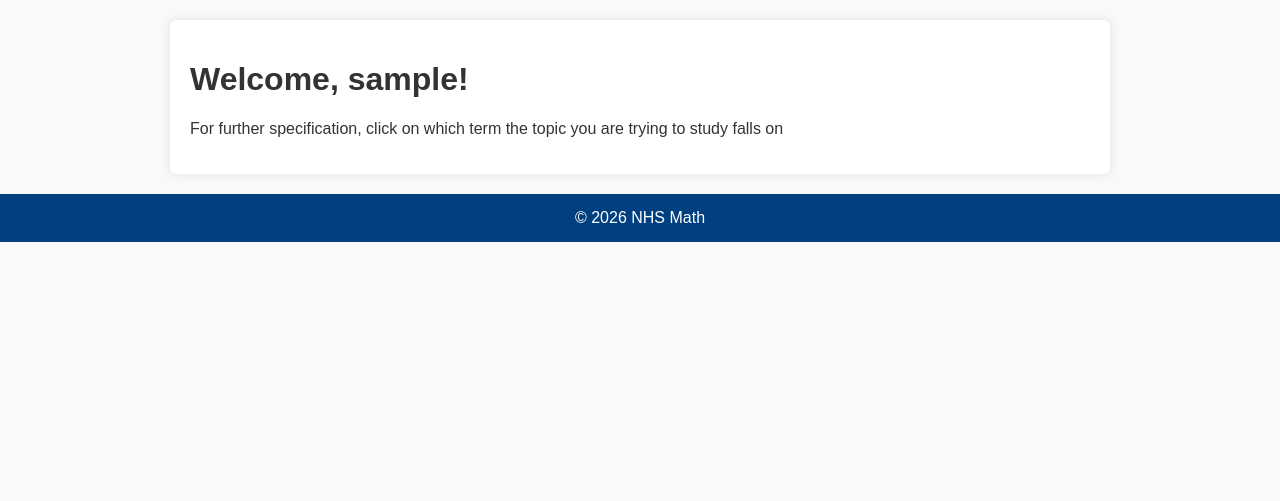
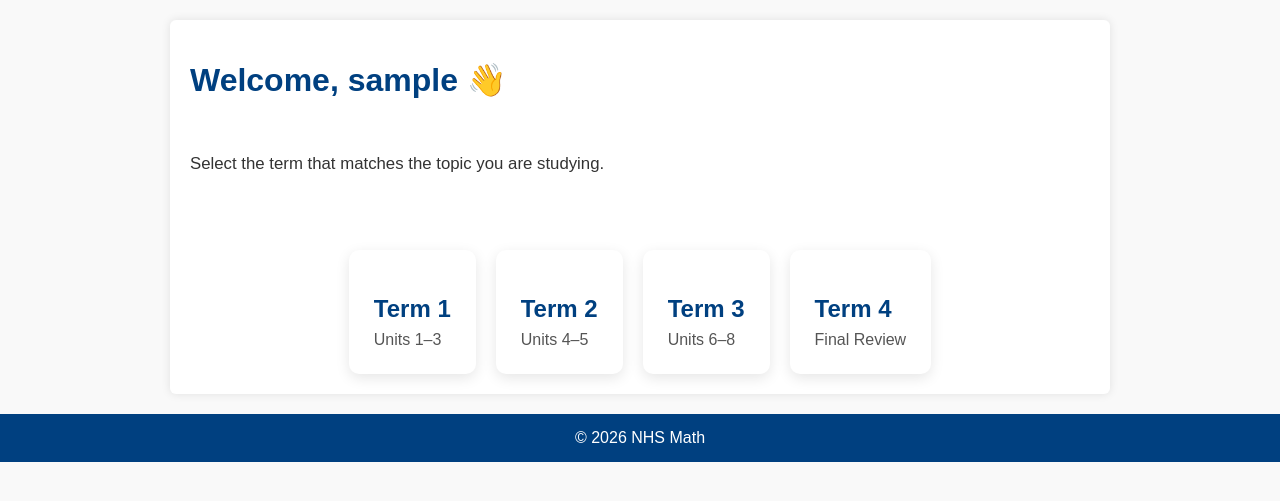
Before and after one commit to ryan-hyn/nhs-math, a Flask app: page / in a window 1280 px wide. Shown: the part 86-587 px from the top of the page. Run offline with Flask 3, Linux system fonts and the light colour scheme; the visitor is signed in with stand-in values (Sample User, id 1).

Commit message:
V1.4 Card Update

```diff
--- a/app/routes.py
+++ b/app/routes.py
@@ -44,8 +44,8 @@ def logout():
 @app.route('/index')
 @login_required
 def index():
-    posts = ('For further specification, click on which term the topic you are trying to study falls on')
-    return render_template('index.html', title='Home Page', posts=posts)
+    message = "For further specification, click on which term the topic you are trying to study falls on."
+    return render_template('index.html', title='Home Page', message=message)
 
 @app.route('/register', methods=['GET', 'POST'])
 def register():
--- a/app/static/style.css
+++ b/app/static/style.css
@@ -178,3 +178,112 @@ main.form-container a:hover {
         font-size: 1em;
     }
 }
+/* ------------------- Index / Dashboard ------------------- */
+
+.page-container {
+    display: flex;
+    flex-direction: column;
+    gap: 25px;
+}
+
+.page-title {
+    font-size: 2em;
+    color: #004080;
+    margin-bottom: 10px;
+}
+
+/* ------------------- Posts feed ------------------- */
+
+.posts {
+    display: flex;
+    flex-direction: column;
+    gap: 15px;
+}
+
+.post-card {
+    background-color: #fdfdfd;
+    padding: 20px;
+    border-radius: 8px;
+    border-left: 5px solid #004080;
+    box-shadow: 0 2px 8px rgba(0,0,0,0.08);
+    transition: transform 0.15s ease, box-shadow 0.15s ease;
+}
+
+.post-card:hover {
+    transform: translateY(-2px);
+    box-shadow: 0 4px 14px rgba(0,0,0,0.12);
+}
+
+.post-meta {
+    display: flex;
+    justify-content: space-between;
+    font-size: 0.85em;
+    color: #666;
+    margin-bottom: 10px;
+}
+
+.post-meta .author {
+    font-weight: bold;
+    color: #004080;
+}
+
+.post-content {
+    font-size: 1.05em;
+    line-height: 1.6;
+}
+
+/* ------------------- Empty state ------------------- */
+
+.empty-state {
+    text-align: center;
+    padding: 50px 20px;
+    background: #f4f8ff;
+    border-radius: 10px;
+    border: 1px dashed #aac4e6;
+}
+
+.empty-state p:first-child {
+    font-size: 1.2em;
+    font-weight: bold;
+    margin-bottom: 10px;
+}
+
+.empty-state p:last-child {
+    color: #555;
+}
+/* ------------------- Term cards dashboard ------------------- */
+
+.term-grid {
+    display: flex;
+    flex-wrap: wrap;
+    justify-content: center; /* centers items horizontally */
+    gap: 20px;
+    margin-top: 30px;
+}
+
+
+.term-card {
+    display: block;
+    padding: 25px;
+    background: white;
+    border-radius: 10px;
+    text-decoration: none;
+    color: inherit;
+    box-shadow: 0 4px 14px rgba(0,0,0,0.1);
+    transition: transform 0.15s ease, box-shadow 0.15s ease;
+}
+
+.term-card:hover {
+    transform: translateY(-4px);
+    box-shadow: 0 8px 24px rgba(0,0,0,0.15);
+}
+
+.term-card h2 {
+    color: #004080;
+    margin-bottom: 8px;
+}
+
+.term-card p {
+    color: #555;
+    margin: 0;
+}
--- a/app/templates/index.html
+++ b/app/templates/index.html
@@ -1,6 +1,33 @@
 {% extends "base.html" %}
 
 {% block content %}
-    <h1>Welcome, {{ current_user.username }}!</h1>
-    <div><p>{{ posts }}</p></div>
+<div class="page-container">
+    <h1 class="page-title">Welcome, {{ current_user.username }} 👋</h1>
+
+    <p class="post-content">
+        Select the term that matches the topic you are studying.
+    </p>
+
+    <div class="term-grid">
+        <a href="{{ url_for('term_1') }}" class="term-card">
+            <h2>Term 1</h2>
+            <p>Units 1–3</p>
+        </a>
+
+        <a href="{{ url_for('term_2') }}" class="term-card">
+            <h2>Term 2</h2>
+            <p>Units 4–5</p>
+        </a>
+
+        <a href="{{ url_for('term_3') }}" class="term-card">
+            <h2>Term 3</h2>
+            <p>Units 6–8</p>
+        </a>
+
+        <a href="{{ url_for('term_4') }}" class="term-card">
+            <h2>Term 4</h2>
+            <p>Final Review</p>
+        </a>
+    </div>
+</div>
 {% endblock %}
```
